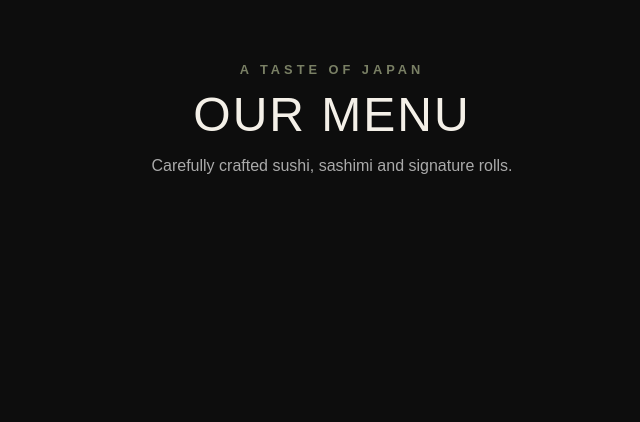
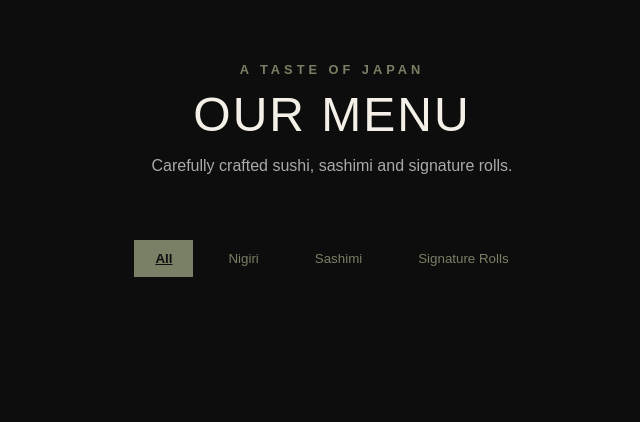
Before and after one commit to Marlise098/Restaurant-website, a PHP site: page /Pages/index.php in a window 1280 px wide. Shown: the part 688-1110 px from the top of the page, without its empty margins (308-948 px from the left). Before the commit the page ends 862 px from the top, so only its background shows below. Run offline with PHP 8.4, Linux system fonts and the light colour scheme; data that the repository does not hold is empty.

Commit message:
Added filter option

```diff
--- a/Pages/about.php
+++ b/Pages/about.php
@@ -0,0 +1,6 @@
+<div class="about-section">
+    <div class="about-content">
+        <h2>About Our Restaurant</h2>
+        <p>Welcome to our Japanese restaurant! We are dedicated to providing the finest sushi and sashimi in town.</p>
+    </div>
+</div>
--- a/Pages/index.php
+++ b/Pages/index.php
@@ -25,5 +25,9 @@
     <?php
       include 'menu.php';
     ?>
+    <!-- Include the about.php file -->
 </body>
+
+ <script src="../js/script.js"></script>
+
 </html>
--- a/Pages/menu.php
+++ b/Pages/menu.php
@@ -20,11 +20,18 @@ $menuItems = $stmt->fetchAll(PDO::FETCH_ASSOC);
         </p>
     </div>
 
+    <div class="menu-filter">
+        <button class="filter-btn active" data-filter="all">All</button>
+        <button class="filter-btn" data-filter="Nigiri">Nigiri</button>
+        <button class="filter-btn" data-filter="Sashimi">Sashimi</button>
+        <button class="filter-btn" data-filter="Sushi">Signature Rolls</button>
+    </div>
+
     <div class="menu-grid">
 
         <?php foreach ($menuItems as $item): ?>
 
-            <div class ="menu-card">
+            <div class ="menu-card" data-category="<?= htmlspecialchars($item['category']) ?>">
 
                <img
                  src="../images/<?= htmlspecialchars($item['image']) ?>"
--- a/css/style.css
+++ b/css/style.css
@@ -195,6 +195,32 @@ body {
     font-size: 1rem;
 }
 
+.filter-btn {
+    background-color: #0D0D0D;
+    color: #7A8065;
+    border: 1px solid #0D0D0D;
+    padding: 10px 20px;
+    margin: 5px;
+    cursor: pointer;
+    transition:
+        background-color 0.3s ease,
+        color 0.3s ease,
+        border-color 0.3s ease;
+}
+
+.menu-filter {
+    text-align: center;
+    margin-bottom: 40px;
+}
+
+.active,.filter-btn:hover {
+    background-color: #7A8065;
+    color: #0D0D0D;
+    border-color: #7A8065;
+    font-weight: bold;
+    font-family: Arial, elegant-serif;
+    text-decoration-line: underline;
+}
 
 
 @media (max-width: 900px) {
--- /dev/null
+++ b/js/script.js
@@ -0,0 +1,25 @@
+// The option to select specific menu options
+
+document.addEventListener('DOMContentLoaded', function() {
+    const filterButtons = document.querySelectorAll('.filter-btn');
+    const menuCards = document.querySelectorAll('.menu-card');
+
+    filterButtons.forEach(button => {
+        button.addEventListener('click', () => {
+            // Remove active class from all buttons
+            filterButtons.forEach(btn => btn.classList.remove('active'));
+            // Add active class to clicked button
+            button.classList.add('active');
+
+            const filterValue = button.getAttribute('data-filter');
+
+            menuCards.forEach(card => {
+                if (filterValue === 'all' || card.getAttribute('data-category') === filterValue) {
+                    card.style.display = 'block';
+                } else {
+                    card.style.display = 'none';
+                }
+            });
+        });
+    });
+});
```
